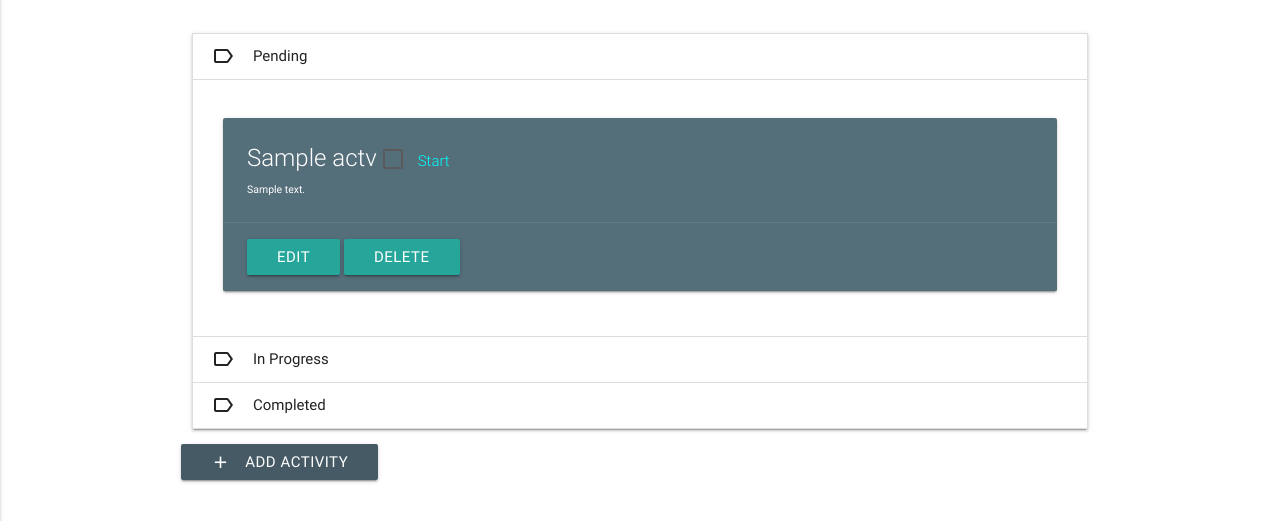
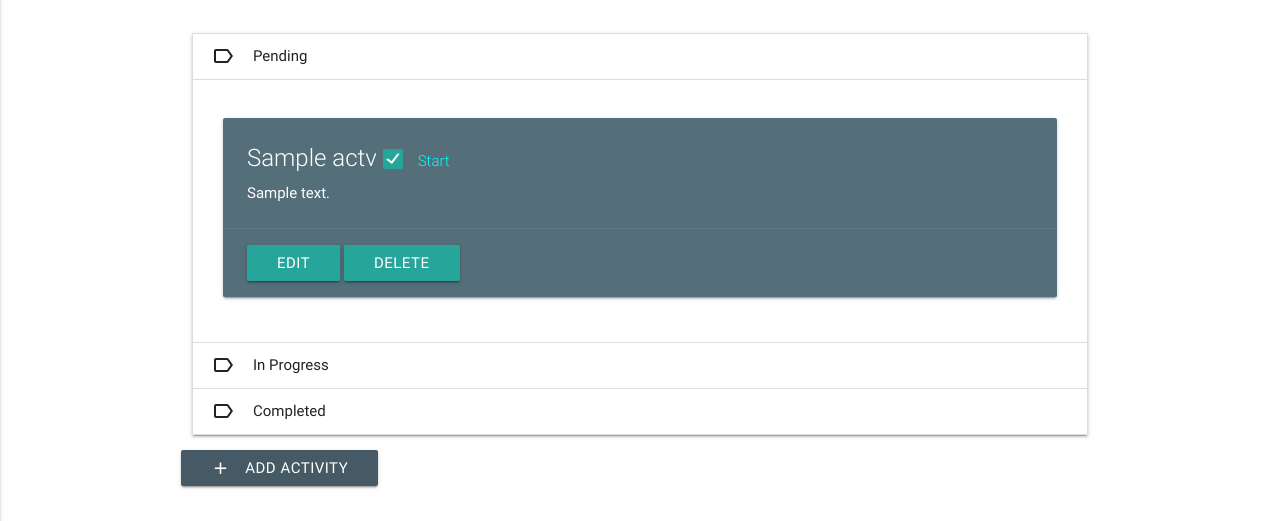
Before and after one commit to mkiterian/bucket-list-app, a Flask app: template templates/bucketlist.html in a window 1280 px wide. Shown: the part 119-640 px from the top of the page. Run offline with Flask 2, Linux system fonts and the light colour scheme; the visitor is signed in with stand-in values (Sample User, id 1); the template is opened without the code that fills it: most values are stand-ins (such as "Sample title", 1, 10 or a date in 2020).

Commit message:
Return checkbox to activity card

```diff
--- a/templates/bucketlist.html
+++ b/templates/bucketlist.html
@@ -39,12 +39,12 @@
                 <!--Activity card-->
                 <div class="card blue-grey darken-1">
                     <div class="card-content white-text">
-                    <span class="card-title" id="activ_ttl"> {{ actv['title'] }} <input type="checkbox" class="filled-in chkbox" checked=""/>
+                    <span class="card-title"> {{ actv['title'] }} <input type="checkbox" class="filled-in" checked="checked"/>
                     <label for="filled-in-box" class="checkbox_done">Start</label></span>
-                    <p id="activ_desc"> {{ actv['description'] }}</p>
+                    <p> {{ actv['description'] }}</p>
                     </div>
                     <div class="card-action">
-                    <a class="waves-effect waves-light btn" href="#updt_act_div" id="edit">Edit</a>
+                    <a class="waves-effect waves-light btn" href="#updt_act_div">Edit</a>
                     <a class="btn waves-effect waves-teal btn_delete" href="#frm_del_activity">Delete</a>
                     </div>
                 </div>
@@ -77,8 +77,8 @@
     <div class="modal-content">
       <form action= "/add_activity?bucketlist={{request.args.get('bucketlist')}}" method="POST">
         <h4>Add Activity</h4>
-        Title <input type="text" name="title" id="up_title"><br>
-        Description <input type="text" name="description" id="up_desc"><br>
+        Title <input type="text" name="title" required><br>
+        Description <input type="text" name="description" required><br>
 
         <button class="btn waves-effect waves-light" type="submit" name="action">Add
         </button>
```
